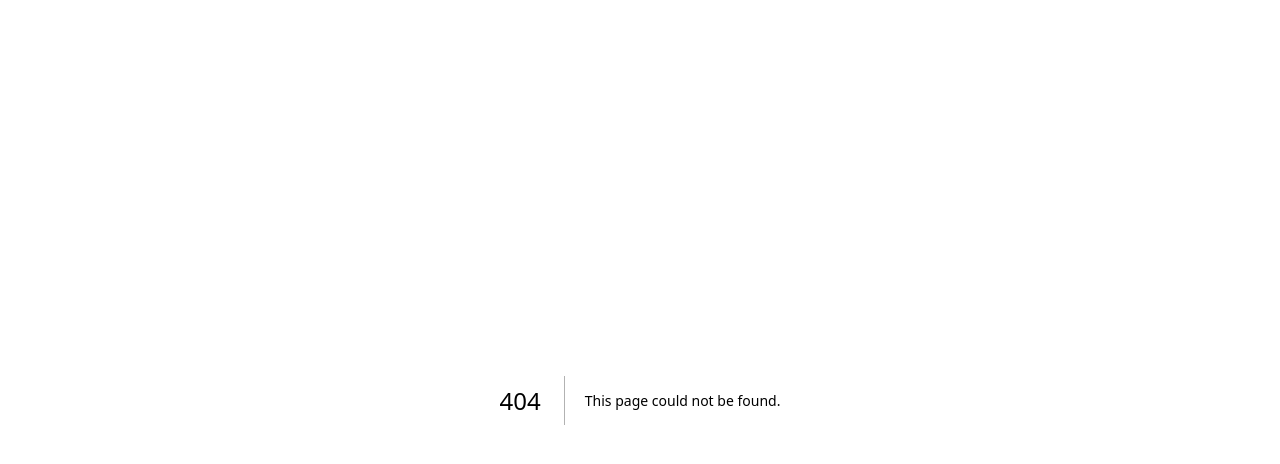
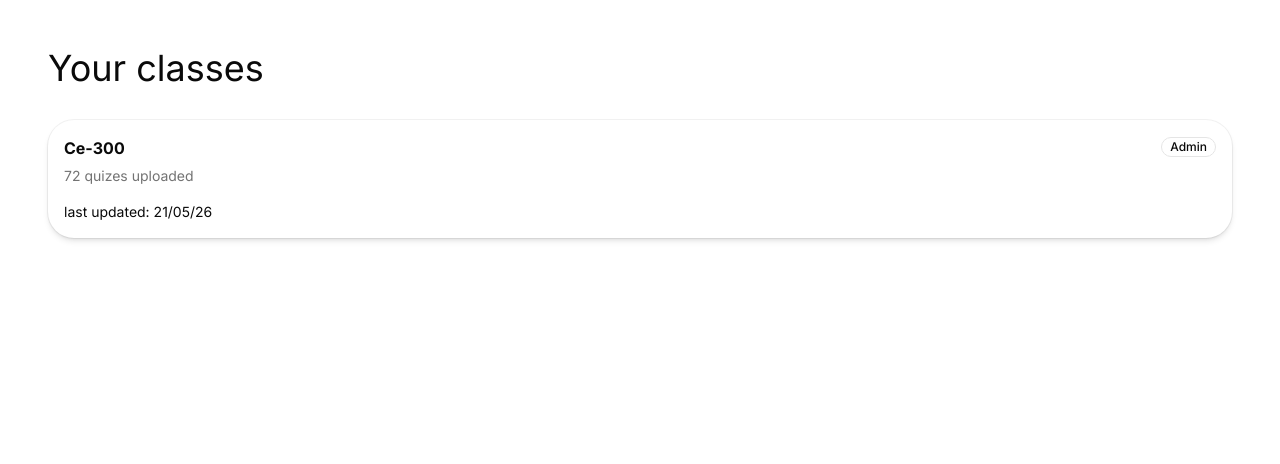
Before and after one commit to maddox-blay/mark-scanner, a Next.js app: page /dashboard in a window 1280 px wide. Before the commit this address had no page. Shown: the top 464 px of the page. Built offline with nearby package versions, Linux system fonts and the light colour scheme.

Commit message:
added mockup of card component and dashboard page

```diff
--- /dev/null
+++ b/app/dashboard/page.tsx
@@ -0,0 +1,10 @@
+import { ClassCard } from "@/components/ui/class-card";
+
+export default async function Page() {
+    return (
+        <div className="p-12">
+            <h1 className="text-4xl">Your classes</h1>
+            <div className="py-8"><ClassCard /></div>
+        </div>
+    )
+}
--- /dev/null
+++ b/components/ui/badge.tsx
@@ -0,0 +1,52 @@
+import { mergeProps } from "@base-ui/react/merge-props"
+import { useRender } from "@base-ui/react/use-render"
+import { cva, type VariantProps } from "class-variance-authority"
+
+import { cn } from "@/lib/utils"
+
+const badgeVariants = cva(
+  "group/badge inline-flex h-5 w-fit shrink-0 items-center justify-center gap-1 overflow-hidden rounded-3xl border border-transparent px-2 py-0.5 text-xs font-medium whitespace-nowrap transition-all focus-visible:border-ring focus-visible:ring-[3px] focus-visible:ring-ring/50 has-data-[icon=inline-end]:pr-1.5 has-data-[icon=inline-start]:pl-1.5 aria-invalid:border-destructive aria-invalid:ring-destructive/20 dark:aria-invalid:ring-destructive/40 [&>svg]:pointer-events-none [&>svg]:size-3!",
+  {
+    variants: {
+      variant: {
+        default: "bg-primary text-primary-foreground [a]:hover:bg-primary/80",
+        secondary:
+          "bg-secondary text-secondary-foreground [a]:hover:bg-secondary/80",
+        destructive:
+          "bg-destructive/10 text-destructive focus-visible:ring-destructive/20 dark:bg-destructive/20 dark:focus-visible:ring-destructive/40 [a]:hover:bg-destructive/20",
+        outline:
+          "border-border text-foreground [a]:hover:bg-muted [a]:hover:text-muted-foreground",
+        ghost:
+          "hover:bg-muted hover:text-muted-foreground dark:hover:bg-muted/50",
+        link: "text-primary underline-offset-4 hover:underline",
+      },
+    },
+    defaultVariants: {
+      variant: "default",
+    },
+  }
+)
+
+function Badge({
+  className,
+  variant = "default",
+  render,
+  ...props
+}: useRender.ComponentProps<"span"> & VariantProps<typeof badgeVariants>) {
+  return useRender({
+    defaultTagName: "span",
+    props: mergeProps<"span">(
+      {
+        className: cn(badgeVariants({ variant }), className),
+      },
+      props
+    ),
+    render,
+    state: {
+      slot: "badge",
+      variant,
+    },
+  })
+}
+
+export { Badge, badgeVariants }
--- /dev/null
+++ b/components/ui/class-card.tsx
@@ -0,0 +1,29 @@
+import {
+    Card,
+    CardAction,
+    CardDescription,
+    CardHeader,
+    CardTitle,
+    CardFooter
+} from "@/components/ui/card"
+import { Badge } from "@/components/ui/badge"
+import Link from "next/link"
+
+function ClassCard() {
+    return (
+        <Link className="w-full max-w-xs" href={"/classroom"}>
+            <Card size="sm">
+                <CardHeader>
+                    <CardTitle className="font-bold">Ce-300</CardTitle>
+                    <CardDescription>72 quizes uploaded</CardDescription>
+                    <CardAction><Badge variant="outline">Admin</Badge></CardAction>
+                </CardHeader>
+                <CardFooter>
+                    <span>last updated: 21/05/26</span>
+                </CardFooter>
+            </Card>
+        </Link>
+    )
+}
+
+export { ClassCard }
```
